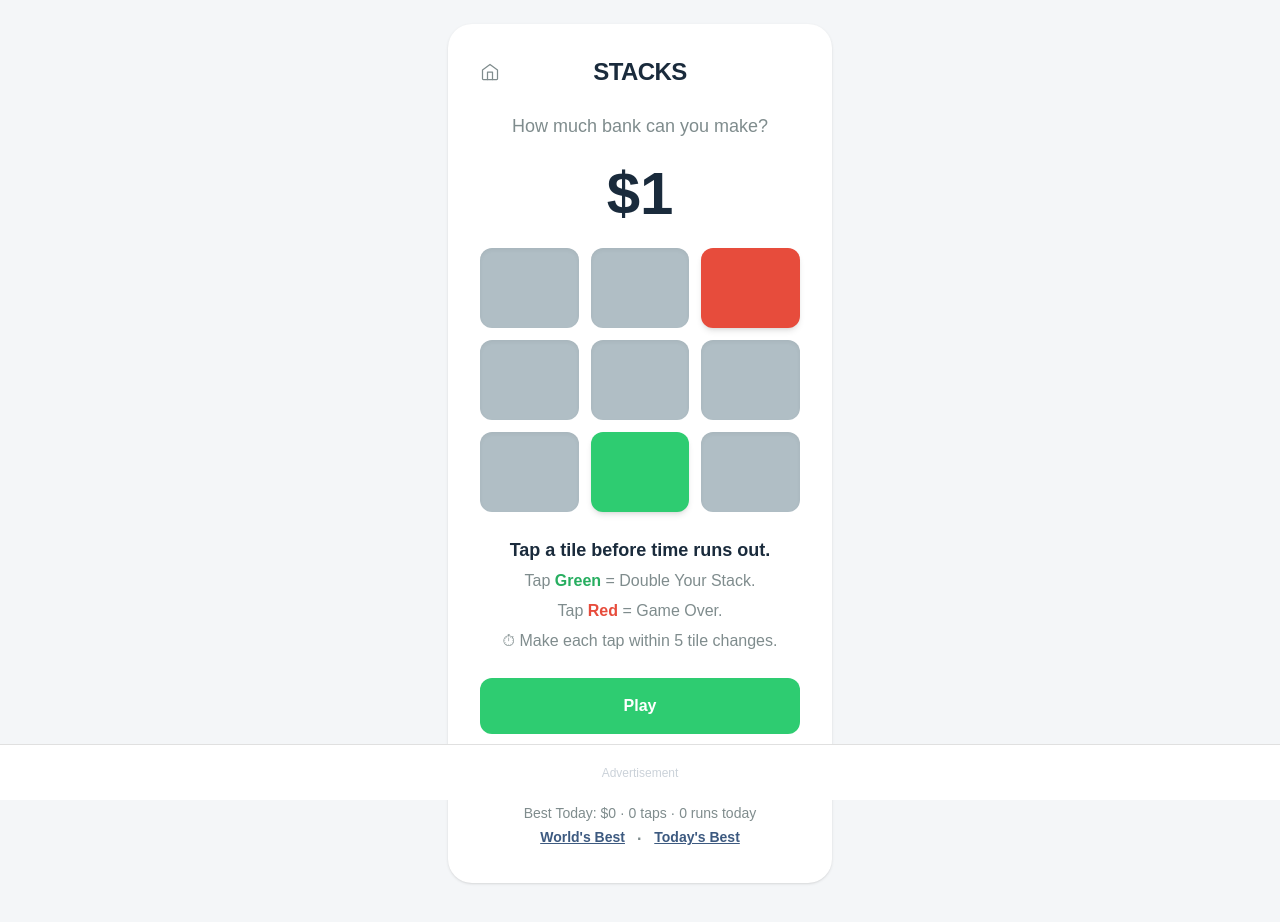
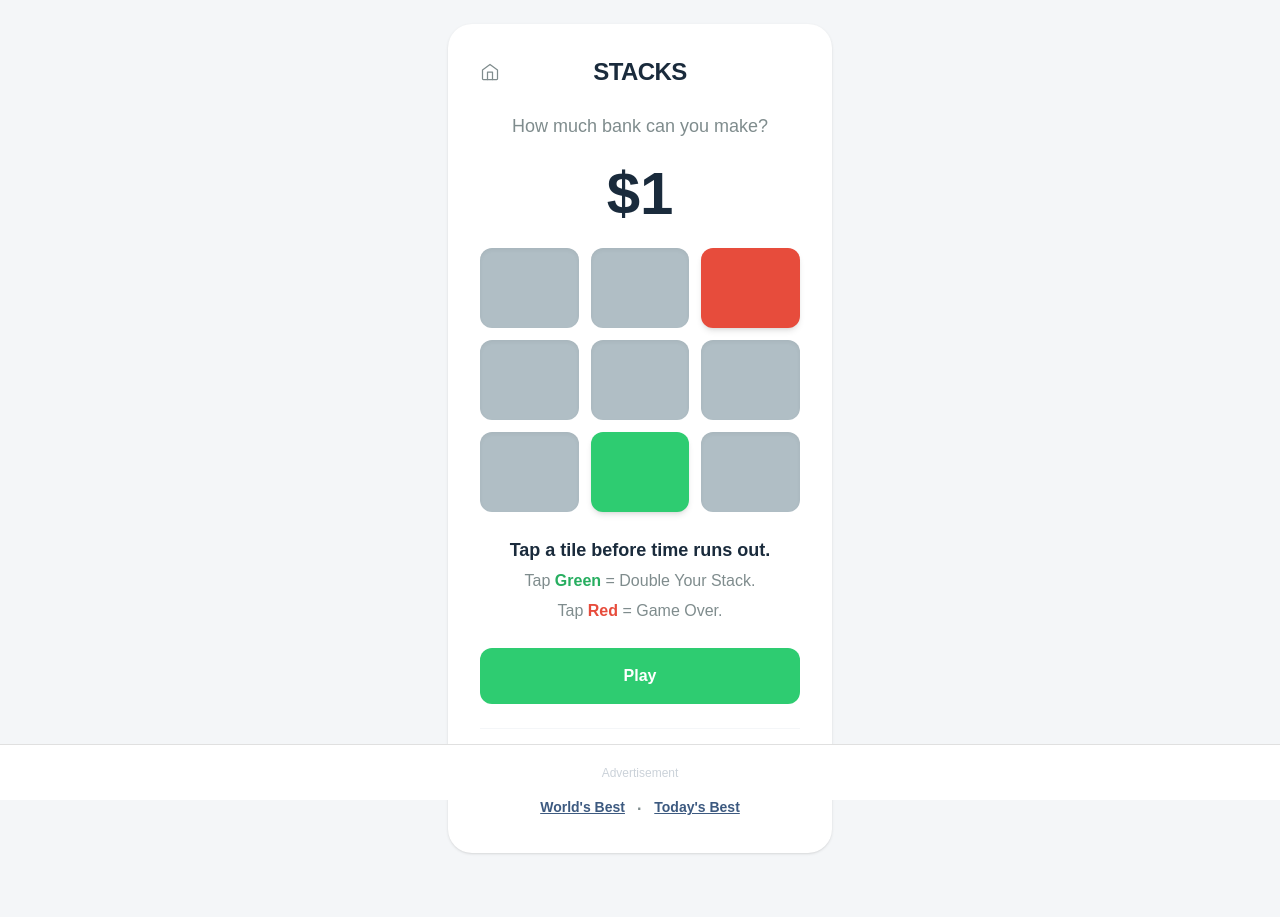
Before and after one commit to fraserbyname-spec/stacks, a Next.js app: page /play in a window 1280 px wide. Shown: the top 922 px of the page. Built offline with nearby package versions, Linux system fonts and the light colour scheme; no server answers.

Commit message:
Further text change

```diff
--- a/app/play/page.tsx
+++ b/app/play/page.tsx
@@ -350,7 +350,6 @@ export default function PlayGame() {
             <p className="font-bold text-[#1A2B3C] text-lg">Tap a tile before time runs out.</p>
             <p>Tap <span className="text-[#27AE60] font-semibold">Green</span> = Double Your Stack.</p>
             <p>Tap <span className="text-[#E74C3C] font-semibold">Red</span> = Game Over.</p>
-            <p>⏱ Make each tap within 5 tile changes.</p>
           </div>
         )}
 
```
